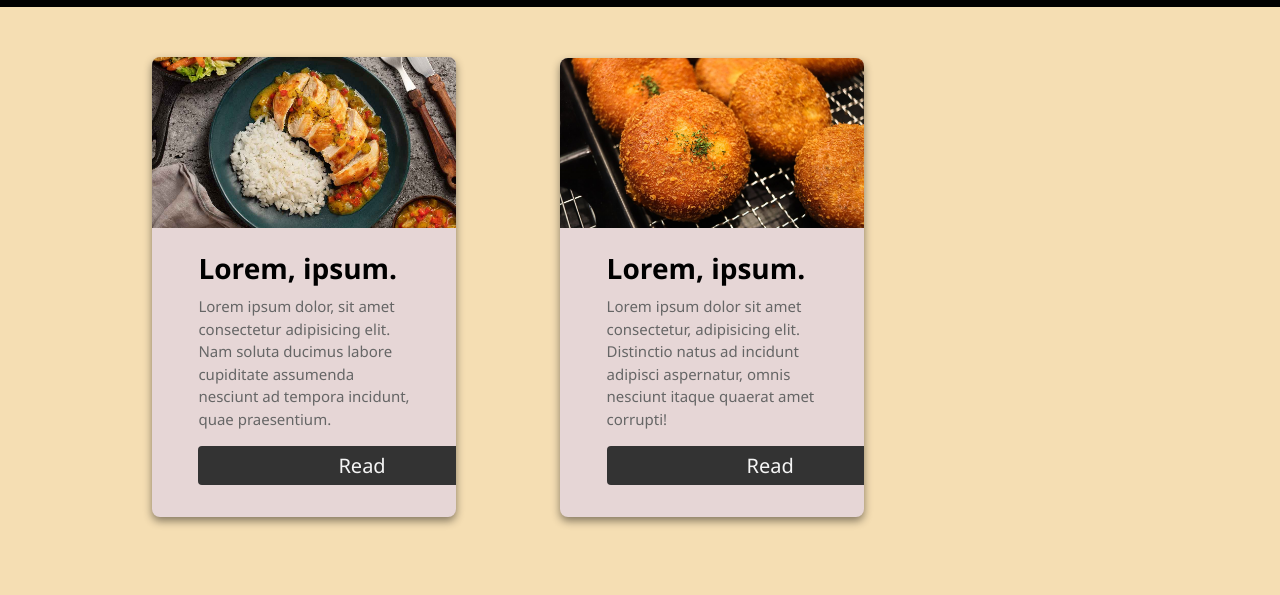
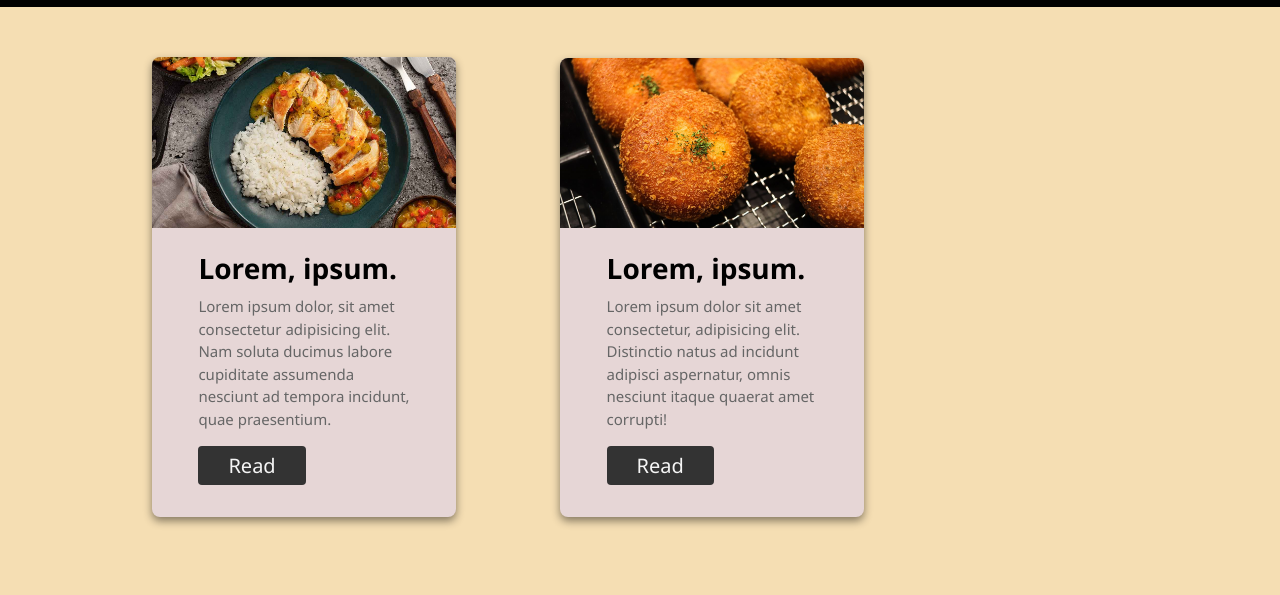
Before and after one commit to BIZZARREBOY/recipes, a plain HTML site: page index.html in a window 1280 px wide. Shown: the part 357-952 px from the top of the page. Drawn offline with Linux system fonts and the light colour scheme.

Commit message:
Fix button of recipes
Add px in button read

```diff
--- a/styles/style.css
+++ b/styles/style.css
@@ -81,7 +81,7 @@ body {
 .card-content .btn {
     display: inline-block;
     font-size: 20px;
-    padding: 6px 140px;
+    padding: 6px 30px;
     background-color: #333;
     text-decoration: none;
     border-radius: 4px;
```
